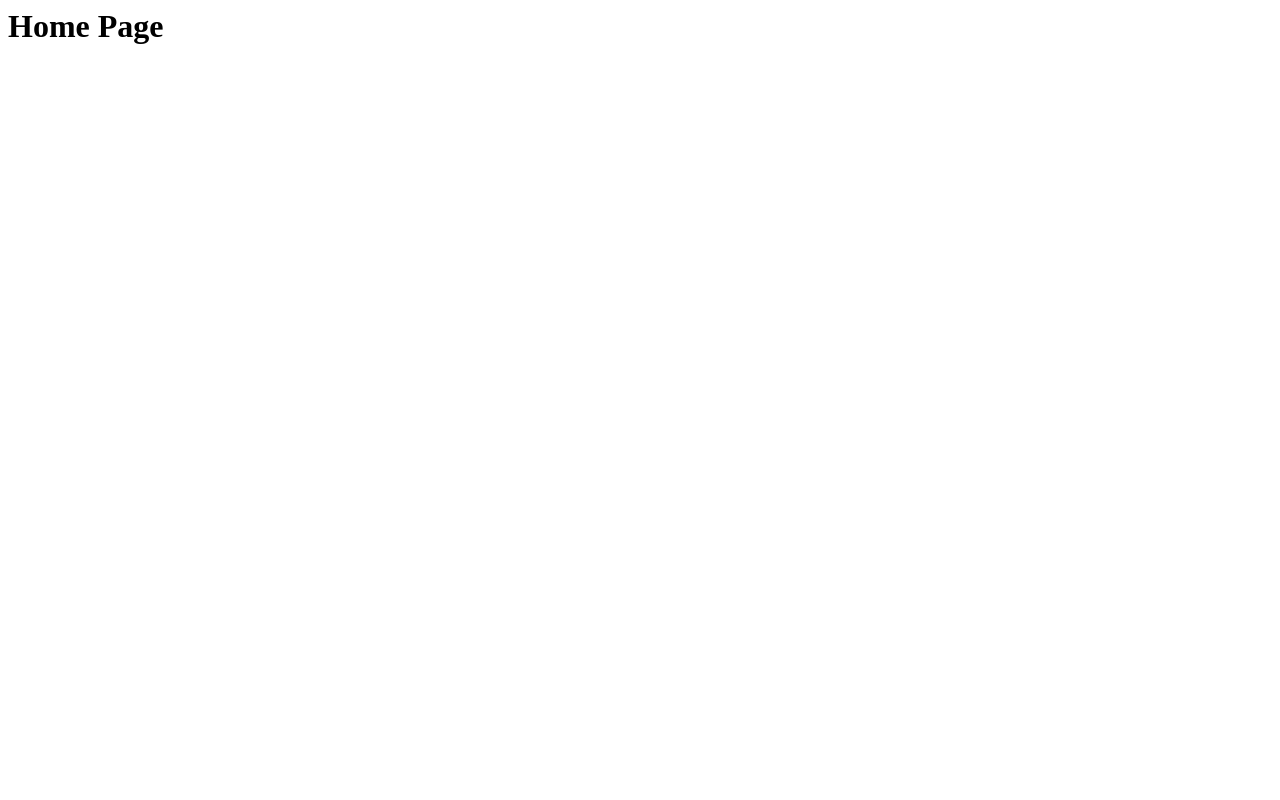
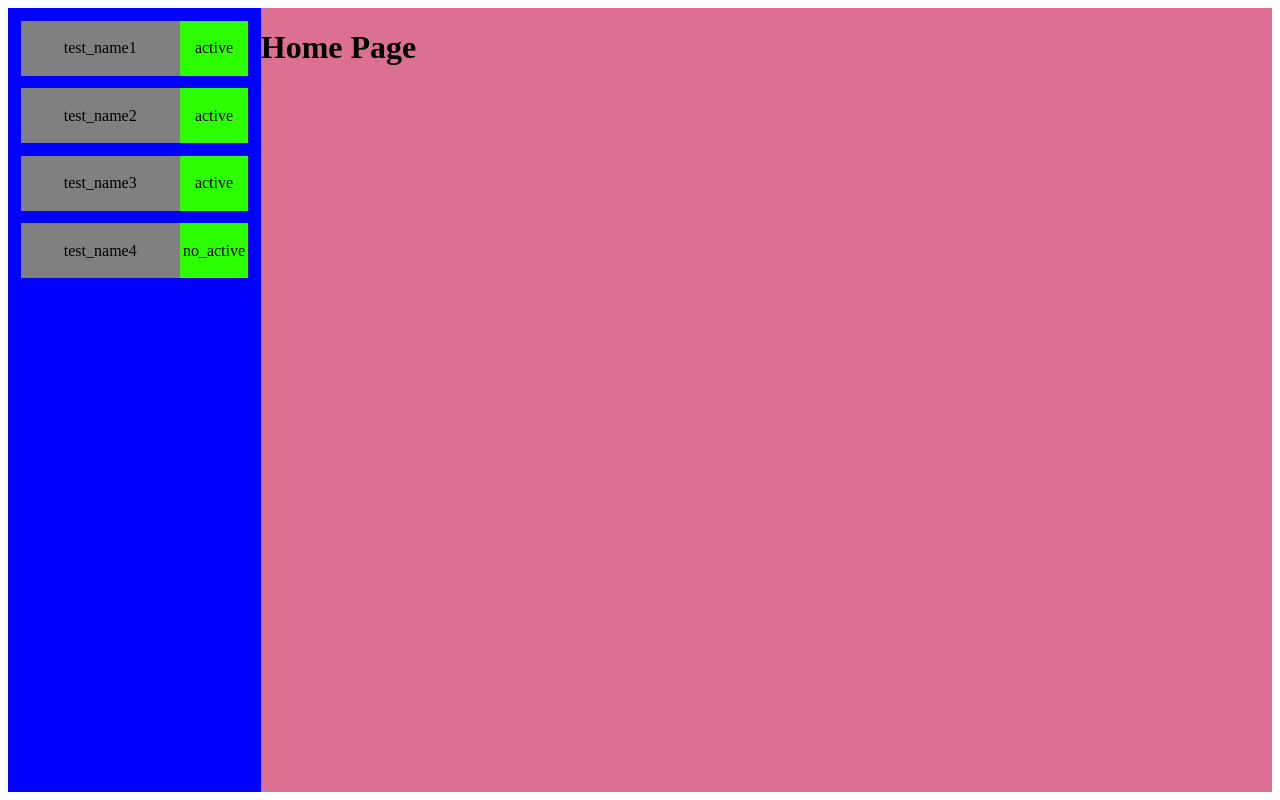
Before and after one commit to madragonse/TIP_project, a Flask app: page / in a window 1280 px wide. Before the commit the page is almost empty. Run offline with Flask 2, Linux system fonts and the light colour scheme.

Commit message:
Frients list +

```diff
--- /dev/null
+++ b/movml/static/base.css
@@ -0,0 +1,24 @@
+.window{
+    display: flex;
+}
+
+.left_list {
+    width: 20%;
+    height: 100%;
+
+    background-color: aqua;
+}
+
+
+.main_container {
+    width: 80%;
+    height: 100%;
+
+    background-color: palevioletred;
+}
+
+.center {
+    display: flex;
+    justify-content: center;
+    align-items: center;
+}
--- /dev/null
+++ b/movml/static/friendsList.css
@@ -0,0 +1,36 @@
+.friend_list {
+    width: 100%;
+    height: 100%;
+    display: flex;
+    flex-direction: column;
+
+    background-color: blue;
+}
+
+.friend_position {
+    height: 7%;
+    width: 90%;
+    margin: 5%;
+    margin-bottom: 0%;
+
+    display: flex;
+
+    background-color: brown;
+
+}
+
+.friend_username {
+    width: 70%;
+    height: 100%;
+
+    background-color: gray;
+
+}
+
+.friend_status {
+    width: 30%;
+    height: 100%;
+
+    background-color: rgb(43, 255, 0);
+
+}
--- a/movml/templates/base.html
+++ b/movml/templates/base.html
@@ -7,9 +7,12 @@
         {% else %}
             <title>Móv@Ml</title>
         {% endif %}
+
+        <link rel="stylesheet" href="static/base.css">
+        <link rel="stylesheet" href="static/friendsList.css">
     </head>
 
-    <body>
+    <body class="window">
         {% with messages = get_flashed_messages(with_categories=true) %}
             {% if messages %}
                 {% for category, message in messages %}
@@ -22,7 +25,13 @@
                 {% endfor %}
             {% endif %}
         {% endwith %}
-        {% block content %}{% endblock content%}
+        <div class="left_list">
+            {% include 'friendsList.html' %}
+        </div>
+        <div class="main_container">
+            {% block content %}{% endblock content%}
+        </div>
+
     </body>
 
 </html>
--- /dev/null
+++ b/movml/templates/friendsList.html
@@ -0,0 +1,12 @@
+<div class="friend_list" >
+    {% for friend in friends %}
+        <div class="friend_position">
+            <div class="friend_username center">
+                {{friend.username}}
+            </div>
+            <div class="friend_status center">
+                {{friend.status}}
+            </div>
+        </div>
+    {% endfor %}
+</div>
--- a/movml/views/home.py
+++ b/movml/views/home.py
@@ -5,4 +5,12 @@ home_bp = Blueprint('home', __name__, template_folder='templates')
 
 @home_bp.route('/', methods=['GET'])
 def home():
-    return render_template('home.html',)
+    friends=[
+        {'username':'test_name1', 'status':'active'},
+        {'username':'test_name2', 'status':'active'},
+        {'username':'test_name3', 'status':'active'},
+        {'username':'test_name4', 'status':'no_active'}
+
+
+    ]
+    return render_template('home.html', friends=friends)
--- a/movml/views/login.py
+++ b/movml/views/login.py
@@ -15,8 +15,6 @@ def login():
     form = LoginForm()
     if form.validate_on_submit():
         user = User.query.filter_by(username=form.username.data).first()
-        print('--------------')
-        print(user)
         if user and bcrypt.check_password_hash(user.password, form.password.data):
             login_user(user)
             flash("Zalogowałeś się.", 'info')
```
Also changed, not shown: movml/models.py (+10 -0 lines), movml/site.db.
